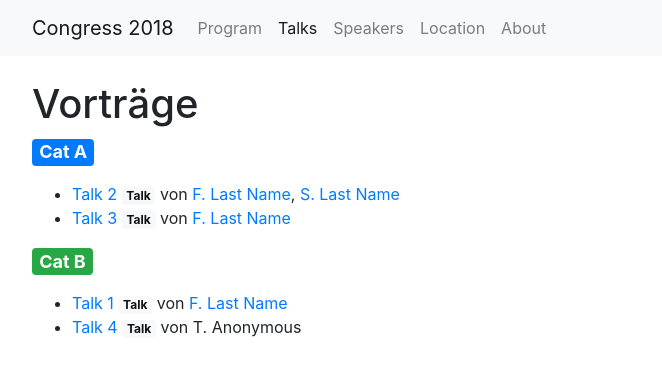
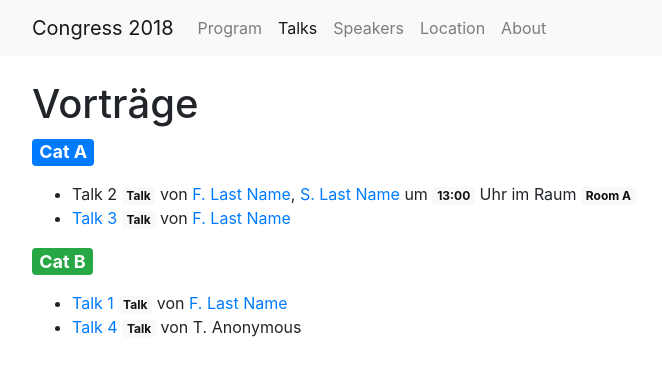
Before and after one commit to DigitaleGesellschaft/jekyll-conference, a Jekyll site: the page built from talks/index.html, in a window 1280 px wide. Shown: the top 376 px of the page, without its empty margins (53-715 px from the left). Built offline with Jekyll 4.4.1, drawn with Linux system fonts in a browser that asks for light colours.

Commit message:
added possibility to hide talks selectively

```diff
--- a/_config.yml
+++ b/_config.yml
@@ -63,6 +63,8 @@ hide_links:
   location: false
   speakers:
     - The Anonymous
+  talks:
+    - Talk 2
 
 # Exclude from processing..
 exclude:
--- /dev/null
+++ b/_includes/talk_list.html
@@ -0,0 +1,17 @@
+{% assign hide_talk = false %}
+{% if site.hide_links['talks'] != true %}
+  {% for hidden_talk in site.hide_links['talks'] %}
+    {% if hidden_talk == talk.name %}
+      {% assign hide_talk = true %}
+      {% break %}
+    {% endif %}
+  {% endfor %}
+{% else %}
+  {% assign hide_talk = true %}
+{% endif %}
+
+{% if hide_talk %}
+  {{ talk.name }}
+{% else %}
+  <a href="{{ talk.url | prepend: site.baseurl }}">{{ talk.name }}</a>
+{% endif %}
--- a/_layouts/location.html
+++ b/_layouts/location.html
@@ -39,7 +39,8 @@
                 <li>
                   <a href="{{ site.baseurl }}{% link program/index.html %}" class="badge badge-light">{{ talk_start_hour }}:{% if talk_start_min == 0 %}0{%endif %}{{ talk_start_min }}</a>
                   &nbsp;
-                  <a href="{{ talk.url | prepend: site.baseurl }}">{{ talk.name }}</a>
+
+                  {% include talk_list.html %}
                   &nbsp;
 
                   {% for main_cat in site.main_categories %}
--- a/_layouts/speakers.html
+++ b/_layouts/speakers.html
@@ -28,7 +28,9 @@
           {% assign no_talks = false %}
 
           <li>
-            <a href="{{ talk.url | prepend: site.baseurl }}">{{ talk.name }}</a>
+
+            {% include talk_list.html %}
+
             &nbsp;
             {% for main_cat in site.main_categories %}
               {% for cat in talk.categories %}
--- a/talks/index.html
+++ b/talks/index.html
@@ -13,9 +13,7 @@ title: Vorträge
         {% for cat in talk.categories %}
           {% if cat == main_cat.name %}
             <li>
-              <a href="{{ talk.url | prepend: site.baseurl }}">
-                {{ talk.name }}
-              </a>
+              {% include talk_list.html %}
 
               {% for cat in talk.categories %}
                 {% if cat != main_cat.name %}
@@ -24,6 +22,29 @@ title: Vorträge
               {% endfor %}
 
               von {% include speaker_list.html %}
+
+              {% if hide_talk %}
+
+                {% for r in site.data.program %}
+                  {% for t in r.talks %}
+                    {% if talk.name == t.name %}
+                      {% assign talk_start = t.time_start %}
+                      {% assign room = site.location | where: 'name', r.room | first %}
+                      {% break %}
+                    {% endif %}
+                  {% endfor %}
+                {% endfor %}
+
+                um <a href="{{ site.baseurl }}{% link program/index.html %}" class="badge badge-light">{{ talk_start }}</a> Uhr
+
+                im Raum
+                {% if site.hide_links['location'] != true %}
+                  <a href="{{ room.url | prepend: site.baseurl }}" class="badge badge-light">{{ room.name }}</a>
+                {% else %}
+                  <span class="badge badge-light">{{ room.name }}</span>
+                {% endif %}
+              {% endif %}
+
             </li>
             {% break %}
           {% endif %}
```
Also changed, not shown: program/index.html (+4 -5 lines).
